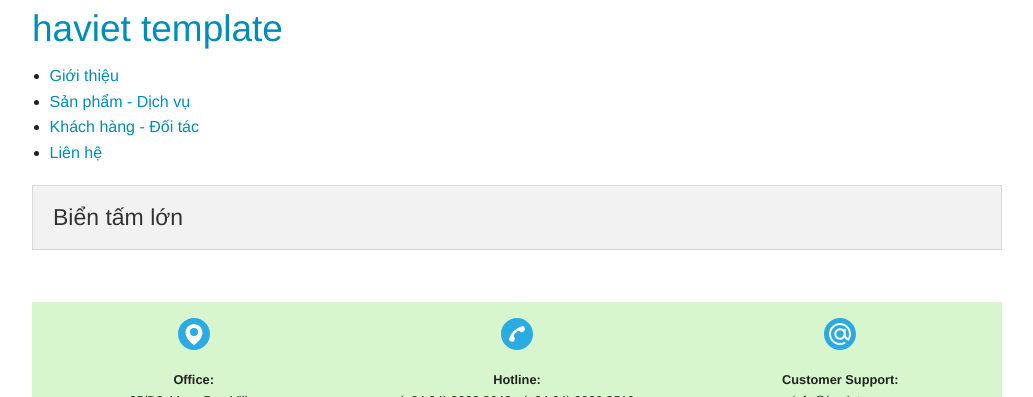
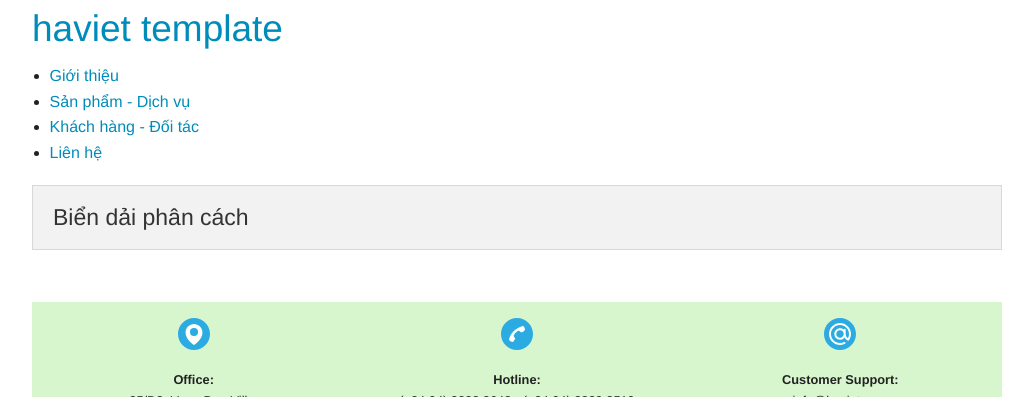
Before and after one commit to haviet/static-on-foundation, a Jekyll site: the page built from sanpham/lightbox.html, in a window 1280 px wide. Shown: the top 397 px of the page, without its empty margins (123-1156 px from the left). Built offline with Jekyll 4.4.1, drawn with Linux system fonts in a browser that asks for light colours.

Commit message:
Update lightbox.html

```diff
--- a/sanpham/lightbox.html
+++ b/sanpham/lightbox.html
@@ -5,7 +5,7 @@ layout: default
 <div class="row">
   <div class="columns">
     <div class="panel">
-      <h4>Biển tấm lớn</h4>
+      <h4>Biển dải phân cách</h4>
     </div>
   </div>
 </div>
```
